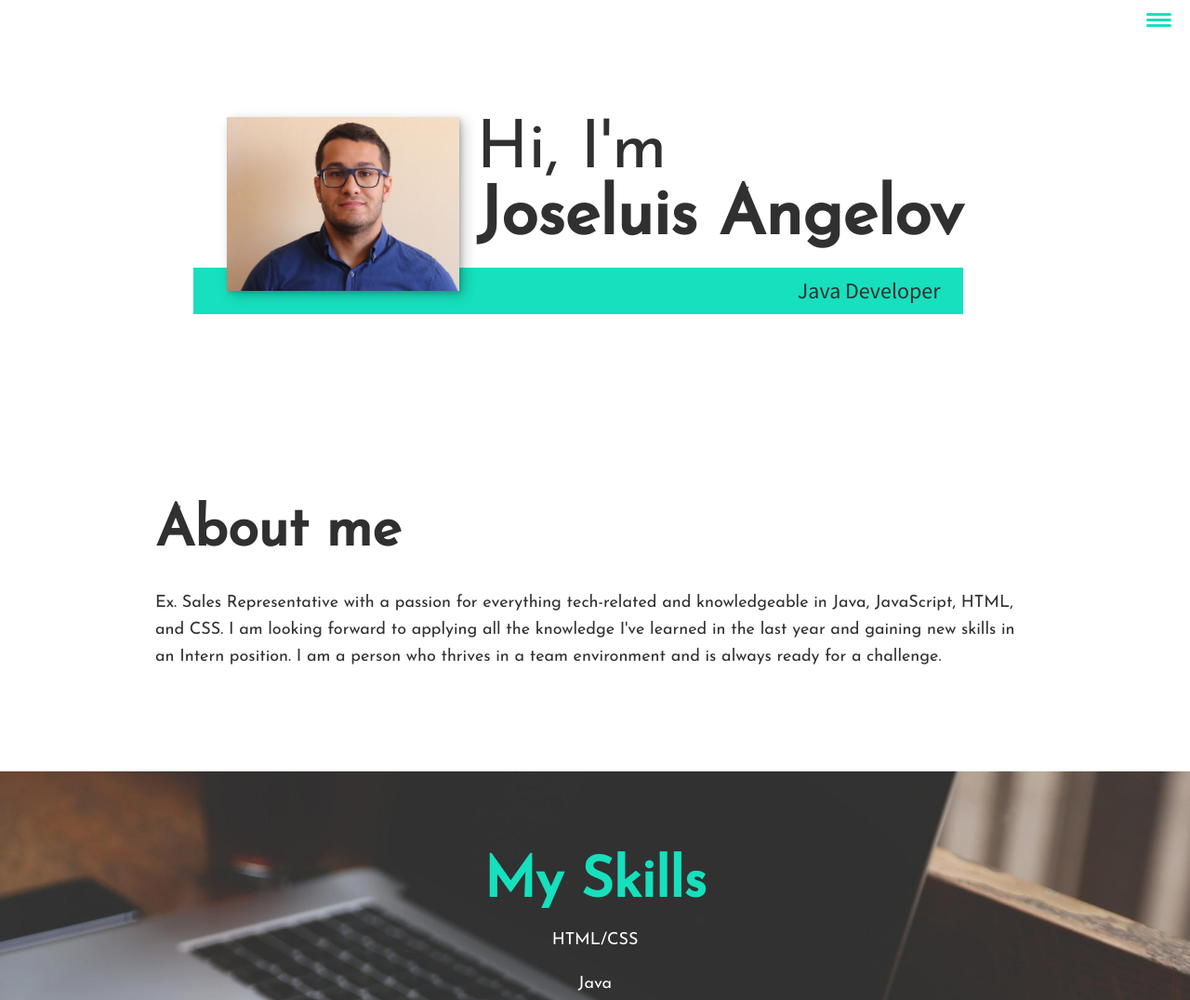
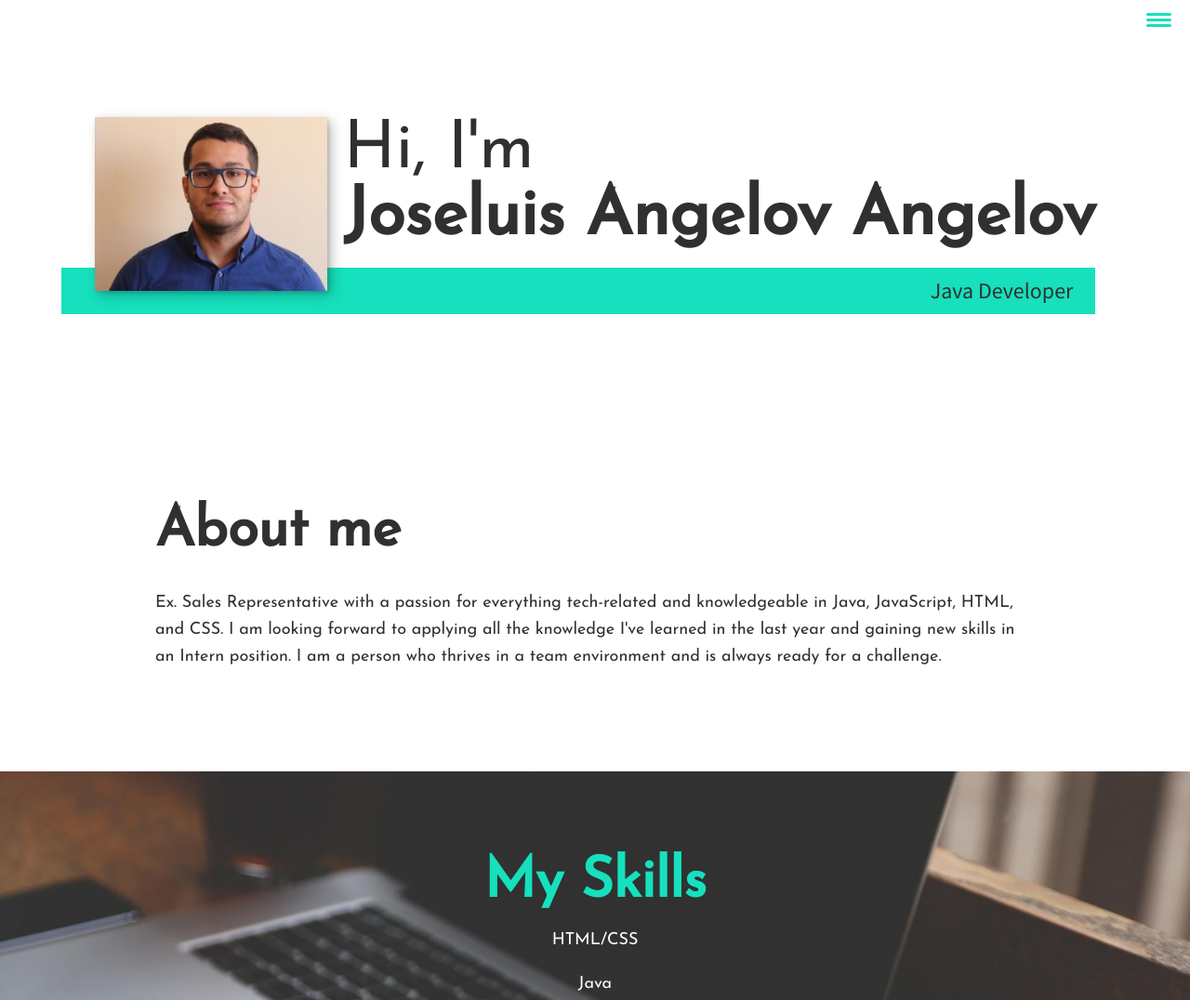
Before and after one commit to JoseluisKrus/JoseluisKrus.github.io, a plain HTML site: page index.html in a window 1280 px wide. Shown: the top 1076 px of the page at 93% size. Drawn offline with Linux system fonts and the light colour scheme.

Commit message:
Update index.html

```diff
--- a/index.html
+++ b/index.html
@@ -49,7 +49,7 @@
     <!-- Home Section-->
     <section class="intro" id="home">
         <h1 class="section__title section__title--intro">
-            Hi, I'm <strong>Joseluis Angelov</strong>
+            Hi, I'm <strong>Joseluis Angelov Angelov</strong>
         </h1>
         <p class="section__subtitle section__subtitle--intro"> Java Developer</p>
         <img src="img/profile.jpg" alt="profile photo" class="intro__img">
```
